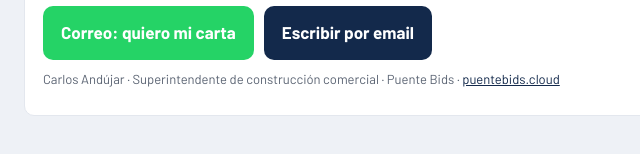
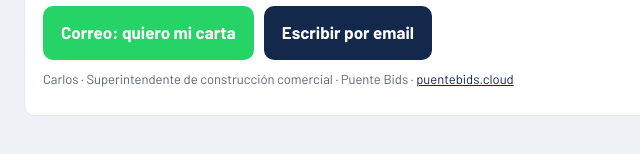
Before and after one commit to puentebids-Andujar/puentebids, a plain HTML site: page muestra/index.html in a window 1280 px wide. Shown: the part 1835-1989 px from the top of the page, 202-842 px from the left. Drawn offline with nearby package versions, Linux system fonts and the light colour scheme.

Commit message:
/muestra/: quita el apellido de la nota final

```diff
--- a/muestra/index.html
+++ b/muestra/index.html
@@ -215,7 +215,7 @@ li{margin:3px 0}
       <a class="btn wa" href="mailto:puentebids@gmail.com?subject=Quiero%20mi%20carta">Correo: quiero mi carta</a>
       <a class="btn mail" href="mailto:puentebids@gmail.com?subject=Quiero%20mi%20carta%20en%20ingl%C3%A9s">Escribir por email</a>
     </div>
-    <p class="note">Carlos Andújar · Superintendente de construcción comercial · Puente Bids · <a href="https://puentebids.cloud">puentebids.cloud</a></p>
+    <p class="note">Carlos · Superintendente de construcción comercial · Puente Bids · <a href="https://puentebids.cloud">puentebids.cloud</a></p>
   </div>
 </div>
 </body>
```
